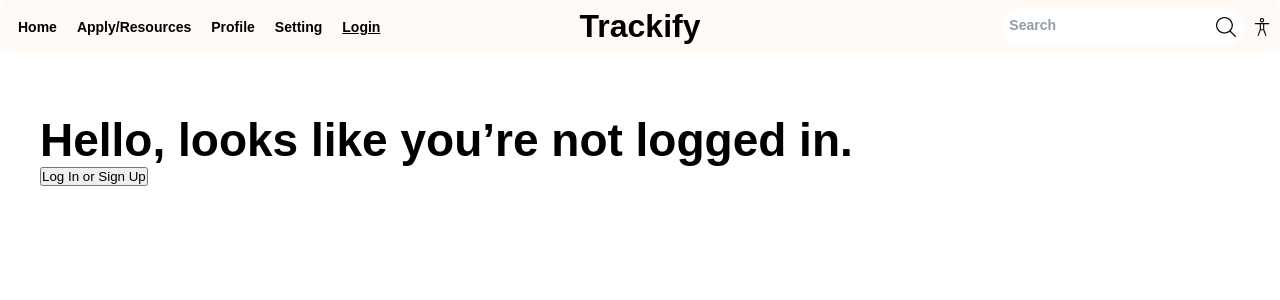
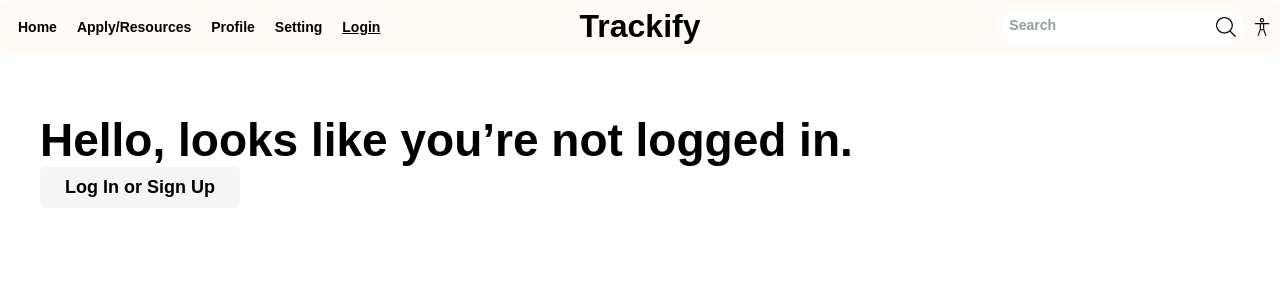
Before and after one commit to mariiaonokhina/trackify, a React (Vite) app: page /home in a window 1280 px wide. Shown: the top 300 px of the page. Built offline with nearby package versions, Linux system fonts and the light colour scheme; no server answers.

Commit message:
Added styling to login singup button on homepage

```diff
--- a/src/styles/HomePage.css
+++ b/src/styles/HomePage.css
@@ -67,6 +67,17 @@
   font-weight: normal;
 }
 
+.login-signup-btn {
+  width: 200px;
+  padding: 10px;
+  font-size: large;
+  border-radius: 5px;
+  border: none;
+  background-color: rgb(246, 245, 245);
+  font-weight: bold;
+  cursor: pointer;
+}
+
 @media (max-width: 1024px) {
   .dashboard-overview {
     grid-template-columns: repeat(2, 1fr);
```
